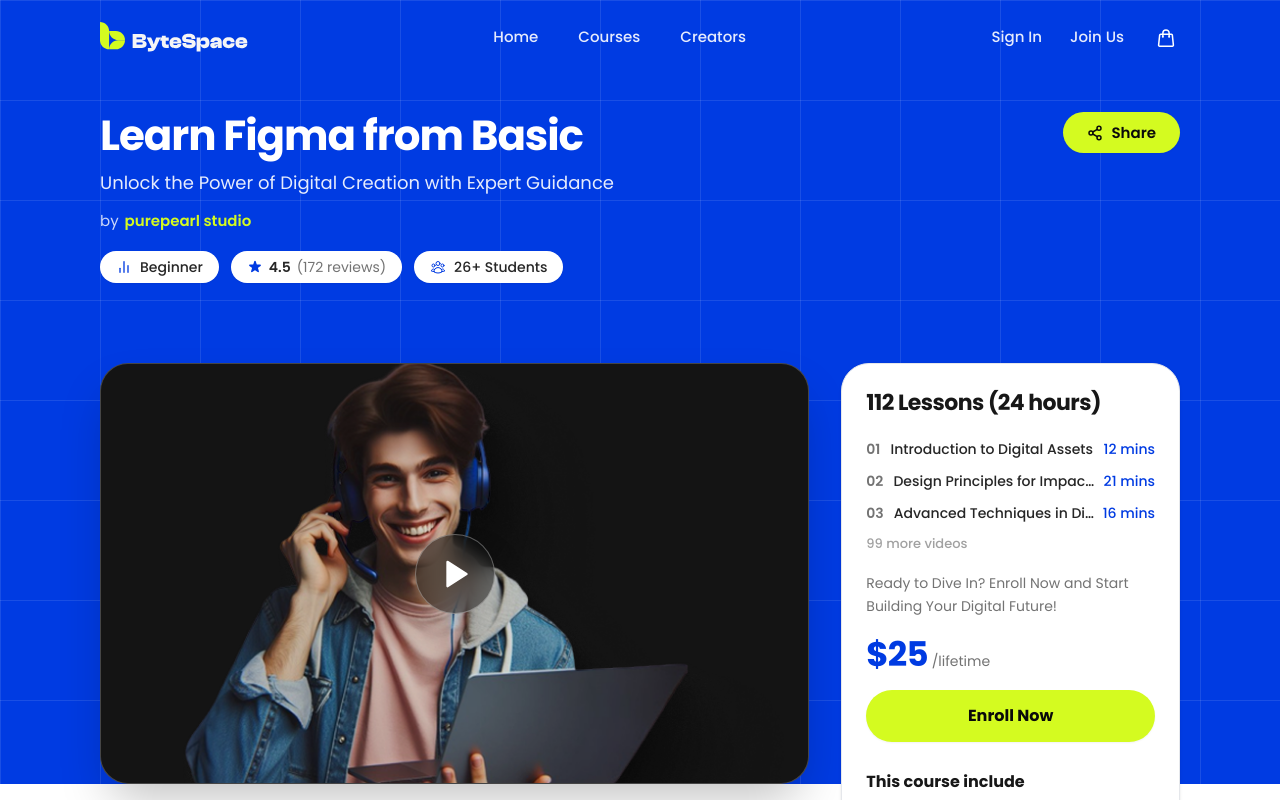
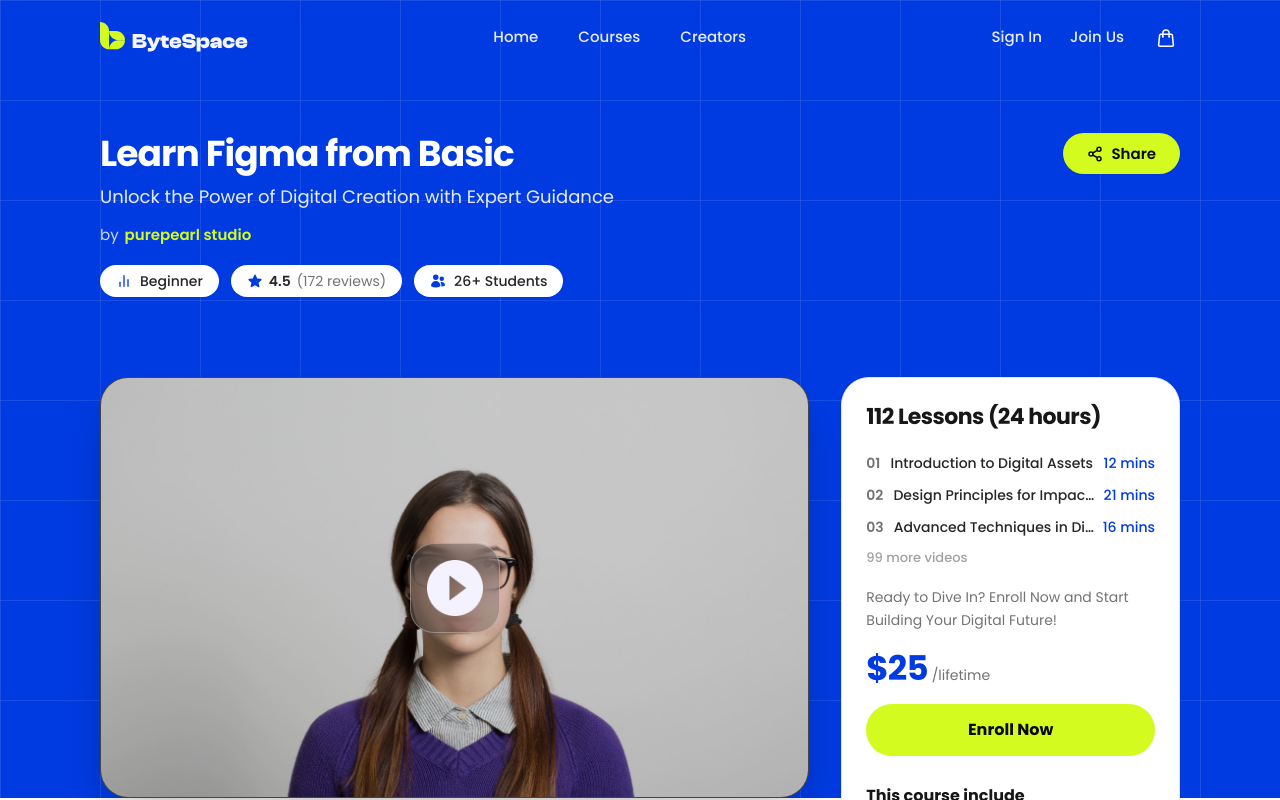
Before and after one commit to sushilhemrom500530/byte-space, a Next.js app: page /courses/view/1 in a window 1280 px wide. Shown: the top 800 px of the page. Built offline with nearby package versions, Linux system fonts and the light colour scheme.

Commit message:
feat: add course details components and play button asset

```diff
--- a/src/components/courses/details/hero/index.tsx
+++ b/src/components/courses/details/hero/index.tsx
@@ -4,7 +4,7 @@
 import Link from "next/link";
 import BannerUserImg from "@/assets/Banner-User.png";
 import { FiShare2, FiBarChart2, FiPlay } from "react-icons/fi";
-import { HiOutlineUserGroup } from "react-icons/hi2";
+import { HiOutlineUserGroup, HiStar } from "react-icons/hi2";
 import { useState } from "react";
 import { ICourseHeroProps } from "@/components/courses/details/interface";
 
@@ -71,13 +71,7 @@
                             </div>
 
                             <div className="bg-white text-neutral-800 text-xs sm:text-sm font-medium px-4 py-1.5 rounded-full flex items-center gap-1.5 shadow-xs">
-                                <svg
-                                    className="w-4 h-4 text-primary fill-current"
-                                    viewBox="0 0 20 20"
-                                    xmlns="http://www.w3.org/2000/svg"
-                                >
-                                    <path d="M9.049 2.927c.3-.921 1.603-.921 1.902 0l1.07 3.292a1 1 0 00.95.69h3.462c.969 0 1.371 1.24.588 1.81l-2.8 2.034a1 1 0 00-.364 1.118l1.07 3.292c.3.921-.755 1.688-1.54 1.118l-2.8-2.034a1 1 0 00-1.175 0l-2.8 2.034c-.784.57-1.838-.197-1.539-1.118l1.07-3.292a1 1 0 00-.364-1.118L2.98 8.72c-.783-.57-.38-1.81.588-1.81h3.461a1 1 0 00.951-.69l1.07-3.292z" />
-                                </svg>
+                                <HiStar className="w-4 h-4 text-primary" />
                                 <span className="font-semibold">{rating}</span>
                                 <span className="text-neutral-500 font-normal">
                                     ({reviewsCount} reviews)
--- a/src/components/courses/details/index.tsx
+++ b/src/components/courses/details/index.tsx
@@ -3,7 +3,8 @@
 import { useState, useRef, useEffect } from "react";
 import Image from "next/image";
 import Link from "next/link";
-import BannerUserImg from "@/assets/Banner-User.png";
+import BannerUserImg from "@/assets/digital-assets.jpg";
+import playButtonImg from "@/assets/play.png";
 import CourseSidebar from "@/components/courses/details/sidebar";
 import AboutTab from "@/components/courses/details/tabs/about";
 import LessonsTab from "@/components/courses/details/tabs/lessons";
@@ -11,7 +12,7 @@
 import { allCoursesList } from "@/data/coursesList";
 import { ICourseDetailsProps, CourseTabType } from "@/components/courses/details/interface";
 import { FiShare2, FiBarChart2, FiPlay } from "react-icons/fi";
-import { HiOutlineUserGroup } from "react-icons/hi2";
+import { HiStar, HiUsers } from "react-icons/hi2";
 
 export default function CourseDetails({ courseId }: ICourseDetailsProps) {
     const [activeTab, setActiveTab] = useState<CourseTabType>("about");
@@ -85,18 +86,16 @@
 
     return (
         <article ref={articleRef} className="w-full relative bg-white select-none">
-            {/* Absolute Blue Grid Background: ends precisely at the bottom of the video player */}
             <div
                 className="absolute top-0 left-0 right-0 bg-primary-grid pointer-events-none transition-all duration-150"
                 style={{ height: blueBgHeight ? `${blueBgHeight}px` : "780px" }}
             />
 
-            {/* Main Interactive Content */}
-            <div className="relative z-10 custom-container pt-24 sm:pt-28 pb-20">
-                {/* Hero Header Section */}
+            <div className="relative z-10 custom-container pt-24 sm:pt-[133px] pb-20">
+                {/* hero section */}
                 <div className="flex flex-col md:flex-row md:items-start justify-between gap-6 pb-8 sm:pb-10">
                     <div className="max-w-3xl">
-                        <h1 className="text-2xl sm:text-3xl md:text-[38px] lg:text-[42px] font-bold text-white tracking-tight leading-tight sm:leading-[1.15]">
+                        <h1 className="text-xl sm:text-2xl md:text-[28px] lg:text-[36px] font-bold text-white tracking-tight leading-tight sm:leading-[1.15]">
                             {courseTitle}
                         </h1>
                         <p className="text-white/90 text-sm sm:text-base md:text-lg font-normal mt-2 leading-relaxed">
@@ -112,7 +111,7 @@
                             </Link>
                         </div>
 
-                        {/* Badges Row */}
+                        {/* badges row */}
                         <div className="mt-5 flex flex-wrap items-center gap-2.5 sm:gap-3">
                             <div className="bg-white text-neutral-800 text-xs sm:text-sm font-medium px-4 py-1.5 rounded-full flex items-center gap-2 shadow-xs">
                                 <FiBarChart2 className="w-4 h-4 text-primary" />
@@ -120,19 +119,13 @@
                             </div>
 
                             <div className="bg-white text-neutral-800 text-xs sm:text-sm font-medium px-4 py-1.5 rounded-full flex items-center gap-1.5 shadow-xs">
-                                <svg
-                                    className="w-4 h-4 text-primary fill-current"
-                                    viewBox="0 0 20 20"
-                                    xmlns="http://www.w3.org/2000/svg"
-                                >
-                                    <path d="M9.049 2.927c.3-.921 1.603-.921 1.902 0l1.07 3.292a1 1 0 00.95.69h3.462c.969 0 1.371 1.24.588 1.81l-2.8 2.034a1 1 0 00-.364 1.118l1.07 3.292c.3.921-.755 1.688-1.54 1.118l-2.8-2.034a1 1 0 00-1.175 0l-2.8 2.034c-.784.57-1.838-.197-1.539-1.118l1.07-3.292a1 1 0 00-.364-1.118L2.98 8.72c-.783-.57-.38-1.81.588-1.81h3.461a1 1 0 00.951-.69l1.07-3.292z" />
-                                </svg>
+                                <HiStar className="w-4 h-4 text-primary" />
                                 <span className="font-semibold">{course.rating || 4.8}</span>
                                 <span className="text-neutral-500 font-normal">(172 reviews)</span>
                             </div>
 
                             <div className="bg-white text-neutral-800 text-xs sm:text-sm font-medium px-4 py-1.5 rounded-full flex items-center gap-2 shadow-xs">
-                                <HiOutlineUserGroup className="w-4 h-4 text-primary" />
+                                <HiUsers className="w-4 h-4 text-primary" />
                                 <span>{course.studentsCount || "199"} Students</span>
                             </div>
                         </div>
@@ -151,11 +144,10 @@
                     </div>
                 </div>
 
-                {/* Main Unified Grid: Video Player + Tabs + Sticky Sidebar */}
-                <div className="mt-8 sm:mt-10 grid grid-cols-1 lg:grid-cols-12 gap-8 items-start">
-                    {/* Left Column: Video Preview, Tabs Row, and Active Tab Content */}
+                {/* main content */}
+                <div className="py-8 sm:py-10 grid grid-cols-1 lg:grid-cols-12 gap-8 items-start">
+                    {/* left section */}
                     <div className="lg:col-span-8 w-full">
-                        {/* Hero Video Preview Player (bottom edge defines the blue-white background boundary) */}
                         <div
                             ref={videoRef}
                             className="relative w-full aspect-[16/10] sm:aspect-[16/9.5] rounded-[24px] sm:rounded-[28px] overflow-hidden bg-neutral-900 shadow-2xl border border-white/20 group"
@@ -166,18 +158,24 @@
                                 fill
                                 priority
                                 sizes="(max-width: 1024px) 100vw, 65vw"
-                                className="object-cover object-center group-hover:scale-103 transition-transform duration-700"
+                                className="object-cover object-center"
                             />
 
-                            <div className="absolute inset-0 bg-black/15 group-hover:bg-black/10 transition-colors" />
+                            <div className="absolute inset-0 bg-black/15" />
 
                             <button
                                 type="button"
                                 onClick={() => setIsPlaying(!isPlaying)}
-                                className="absolute inset-0 m-auto w-16 h-16 sm:w-20 sm:h-20 rounded-full bg-black/45 backdrop-blur-md border border-white/30 flex items-center justify-center text-white shadow-2xl hover:scale-110 hover:bg-black/60 active:scale-95 transition-all cursor-pointer group/btn"
+                                className="absolute inset-0 m-auto w-14 h-14 sm:w-[90px] sm:h-[90px] rounded-[24px] bg-[#4F4F4F]/30 backdrop-blur-md border border-white/30 flex items-center justify-center text-white"
                                 aria-label="Play video preview"
                             >
-                                <FiPlay className="w-7 h-7 sm:w-8 sm:h-8 fill-white ml-1 text-white group-hover/btn:scale-110 transition-transform" />
+                                <Image
+                                    src={playButtonImg}
+                                    alt="Play"
+                                    width={24}
+                                    height={24}
+                                    className="w-8 h-8 sm:w-14 sm:h-14"
+                                />
                             </button>
                         </div>
 
@@ -186,8 +184,7 @@
                             <button
                                 type="button"
                                 onClick={() => setActiveTab("about")}
-                                className={`px-6 py-2 rounded-full text-sm sm:text-[15px] transition-all cursor-pointer ${
-                                    activeTab === "about"
+                                className={`px-6 py-2 rounded-full text-sm sm:text-[15px] transition-all cursor-pointer ${activeTab === "about"
                                     ? "bg-secondary text-neutral-950 font-semibold shadow-xs"
                                     : "bg-[#F4F4F5] text-neutral-700 hover:bg-neutral-200/80 font-medium"
                                     }`}
@@ -198,8 +195,7 @@
                             <button
                                 type="button"
                                 onClick={() => setActiveTab("lessons")}
-                                className={`px-6 py-2 rounded-full text-sm sm:text-[15px] transition-all cursor-pointer ${
-                                    activeTab === "lessons"
+                                className={`px-6 py-2 rounded-full text-sm sm:text-[15px] transition-all cursor-pointer ${activeTab === "lessons"
                                     ? "bg-secondary text-neutral-950 font-semibold shadow-xs"
                                     : "bg-[#F4F4F5] text-neutral-700 hover:bg-neutral-200/80 font-medium"
                                     }`}
@@ -210,8 +206,7 @@
                             <button
                                 type="button"
                                 onClick={() => setActiveTab("reviews")}
-                                className={`px-6 py-2 rounded-full text-sm sm:text-[15px] transition-all cursor-pointer ${
-                                    activeTab === "reviews"
+                                className={`px-6 py-2 rounded-full text-sm sm:text-[15px] transition-all cursor-pointer ${activeTab === "reviews"
                                     ? "bg-secondary text-neutral-950 font-semibold shadow-xs"
                                     : "bg-[#F4F4F5] text-neutral-700 hover:bg-neutral-200/80 font-medium"
                                     }`}
@@ -228,7 +223,7 @@
                         </div>
                     </div>
 
-                    {/* Right Column: Sticky Sidebar Card (Starts aligned with video player, sticks on scroll) */}
+                    {/* right section */}
                     <div className="lg:col-span-4 w-full sticky top-20 lg:top-24 self-start z-20">
                         <CourseSidebar
                             price={course.price || 25}
```
Also changed, not shown: src/assets/play.png (added). Lines whose indentation alone changed are shown as unchanged.
